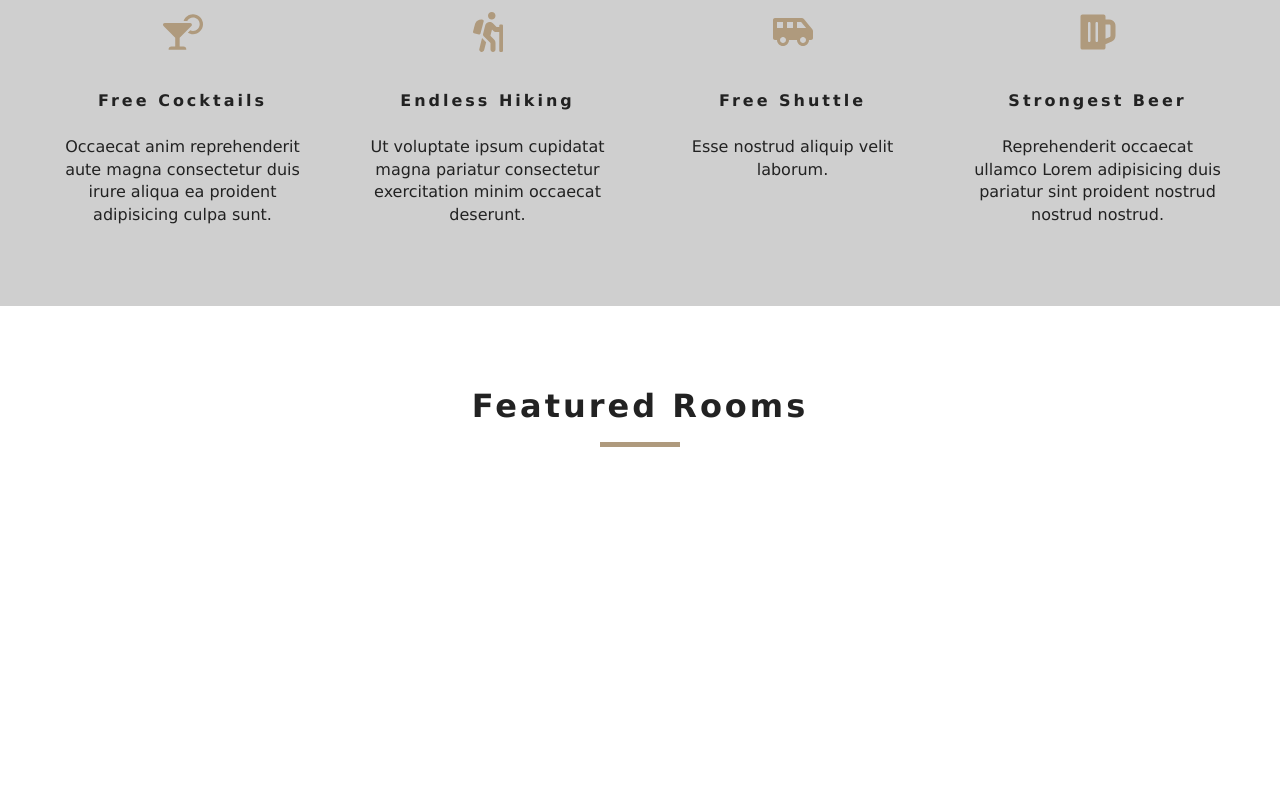
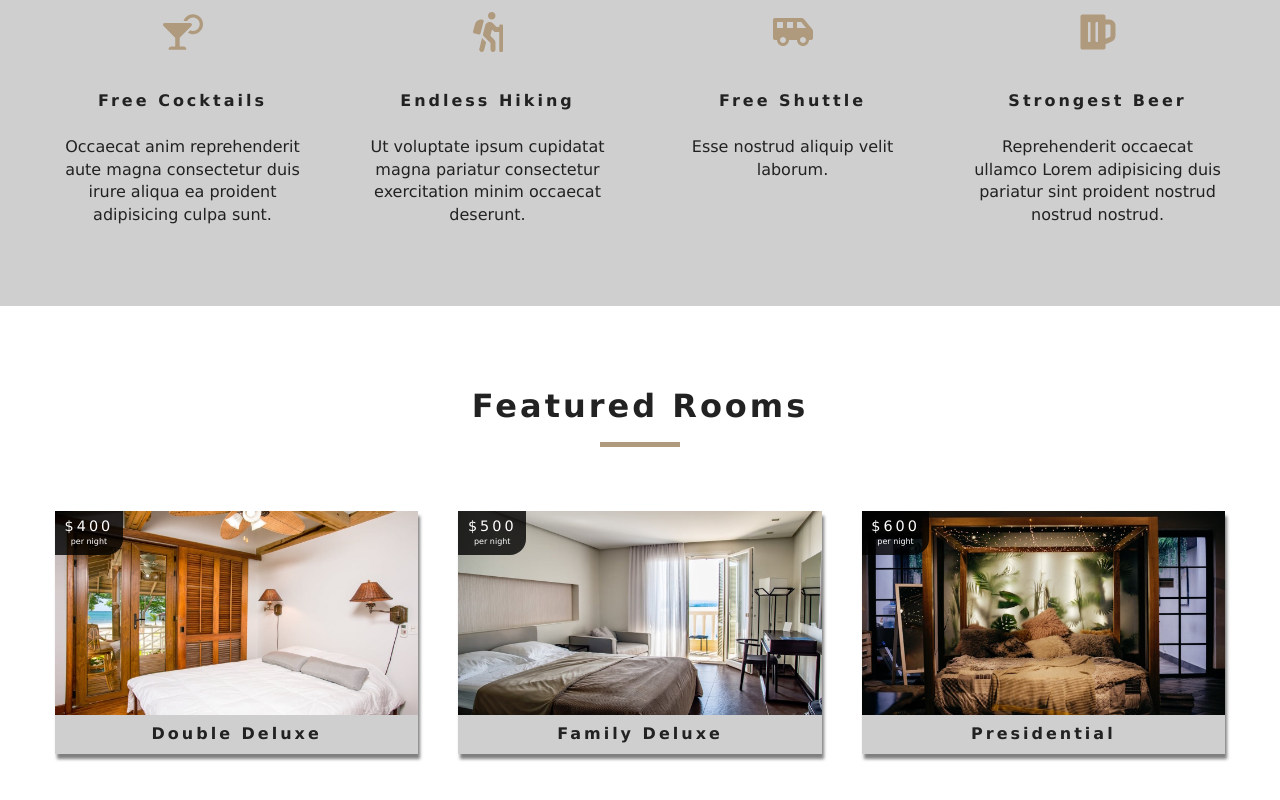
Before and after one commit to Alfalmi/resort-hotel-reservation-react, a React (Create React App) app: page / in a window 1280 px wide. Shown: the part 995-1795 px from the top of the page. Before the commit the page ends 1586 px from the top, so only its background shows below. Built offline with nearby package versions, Linux system fonts and the light colour scheme.

Commit message:
features button add

```diff
--- a/src/components/Loading.js
+++ b/src/components/Loading.js
@@ -1,12 +1,12 @@
-import React from 'react'
-import loadingGif from '../images/gif/loading-arrow.gif'
+import React from "react";
+import loadingGif from "../images/gif/loading-arrow.gif";
+const Loading = () => {
+  return (
+    <div className="loading">
+      <h4>rooms data loading....</h4>
+      <img src={loadingGif} alt="" />
+    </div>
+  );
+};
 
-export default function Loading() {
-    return (
-        <div className="loading">
-            <h4>rooms data loading...</h4>
-            <img src={loadingGif} alt="" />
-
-        </div>
-    )
-}
+export default Loading;
--- a/src/components/Room.js
+++ b/src/components/Room.js
@@ -1,9 +1,22 @@
-import React from 'react'
+import React from "react";
+import { Link } from "react-router-dom";
+import defaultImg from '../images/room-1.jpeg'
+import PropTypes  from "prop-types";
 
-export default function Room() {
-    return (
-        <div>
-            hellow from room
-        </div>
-    )
+export default function Room({ room }) {
+  const{name, slug, images, price} = room;
+
+  return <article className="room">
+    <div className="img-container">
+      <img src={images[0] || defaultImg} alt="single room" />
+      <div className="price-top">
+      <h6>${price}</h6>
+      <p>per night</p>
+      </div>
+      <Link to={`/rooms/${slug}`} className="btn-primary room-link">
+        Features
+      </Link>
+    </div>
+    <p className="room-info">{name}</p>
+  </article>;
 }
--- a/src/components/Title.js
+++ b/src/components/Title.js
@@ -1,11 +1,12 @@
-import React from 'react'
+import React from "react";
 
-export default function Title({title}) {
-    return (
-        <div className="section-title">
-            <h4>{title}</h4>
-            <div />
+const Title = ({ title }) => {
+  return (
+    <div className="section-title">
+      <h4>{title}</h4>
+      <div />
+    </div>
+  );
+};
 
-        </div>
-    )
-}
+export default Title;
--- a/src/context.js
+++ b/src/context.js
@@ -10,7 +10,7 @@
     rooms: [],
     sortedRooms: [],
     featuredRooms: [],
-    loading: true,
+    loading: true
   };
 
   //getData
@@ -18,21 +18,21 @@
   componentDidMount() {
     // this.getData
     let rooms = this.formatData(items);
-    let featuredRooms = rooms.filter((room) => room.featured === true);
+    let featuredRooms = rooms.filter(room => room.featured === true);
     this.setState({
       rooms,
       featuredRooms,
       sortedRooms: rooms,
-      loading: false,
+      loading: false
     });
   }
 
   formatData(items) {
-    let tempItems = items.map((item) => {
+    let tempItems = items.map(item => {
       let id = item.sys.id;
-      let images = item.fields.images.map((image) => image.fields.file.url);
+      let images = item.fields.images.map(image => image.fields.file.url);
 
-      let room = { ...items.fields, images, id };
+      let room = { ...item.fields, images, id };
       return room;
     });
     return tempItems;
--- a/src/pages/Rooms.js
+++ b/src/pages/Rooms.js
@@ -4,13 +4,18 @@
 import { Link } from 'react-router-dom';
 
 const Rooms = () => {
-    return <Hero hero="roomsHero">
-        <Banner title="our rooms">
-            <Link to='/' className="btn-primary">
-                Return Home
+    return (
+      <>
+        <Hero hero="roomsHero">
+          <Banner title="our rooms">
+            <Link to="/" className="btn-primary">
+              return home
             </Link>
-        </Banner>
-    </Hero>;
-}
+          </Banner>
+        </Hero>
 
-export default Rooms
+      </>
+    );
+  };
+
+  export default Rooms;
```
Also changed, not shown: src/components/FeaturedRooms.js (+3 -4 lines).
